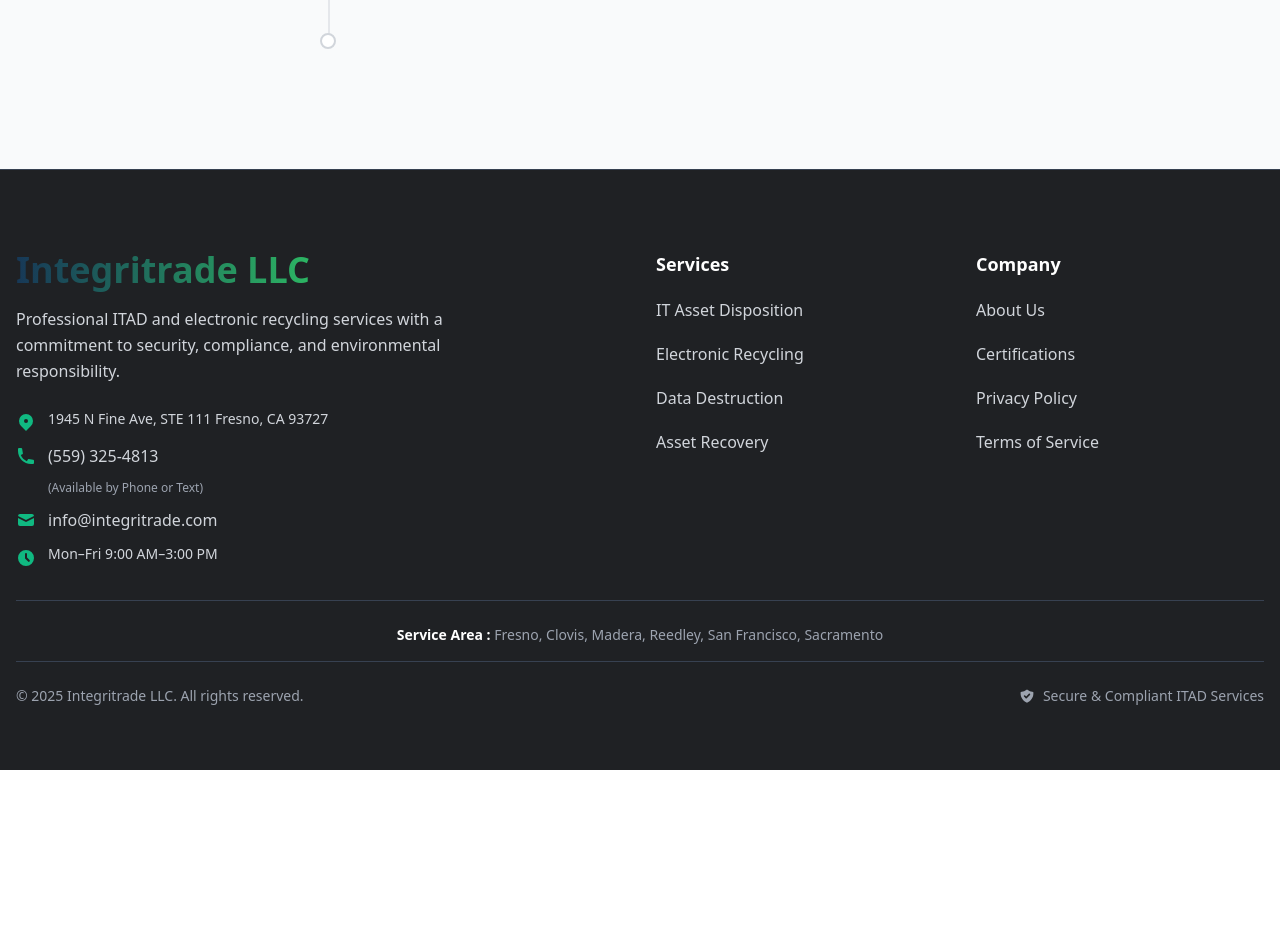
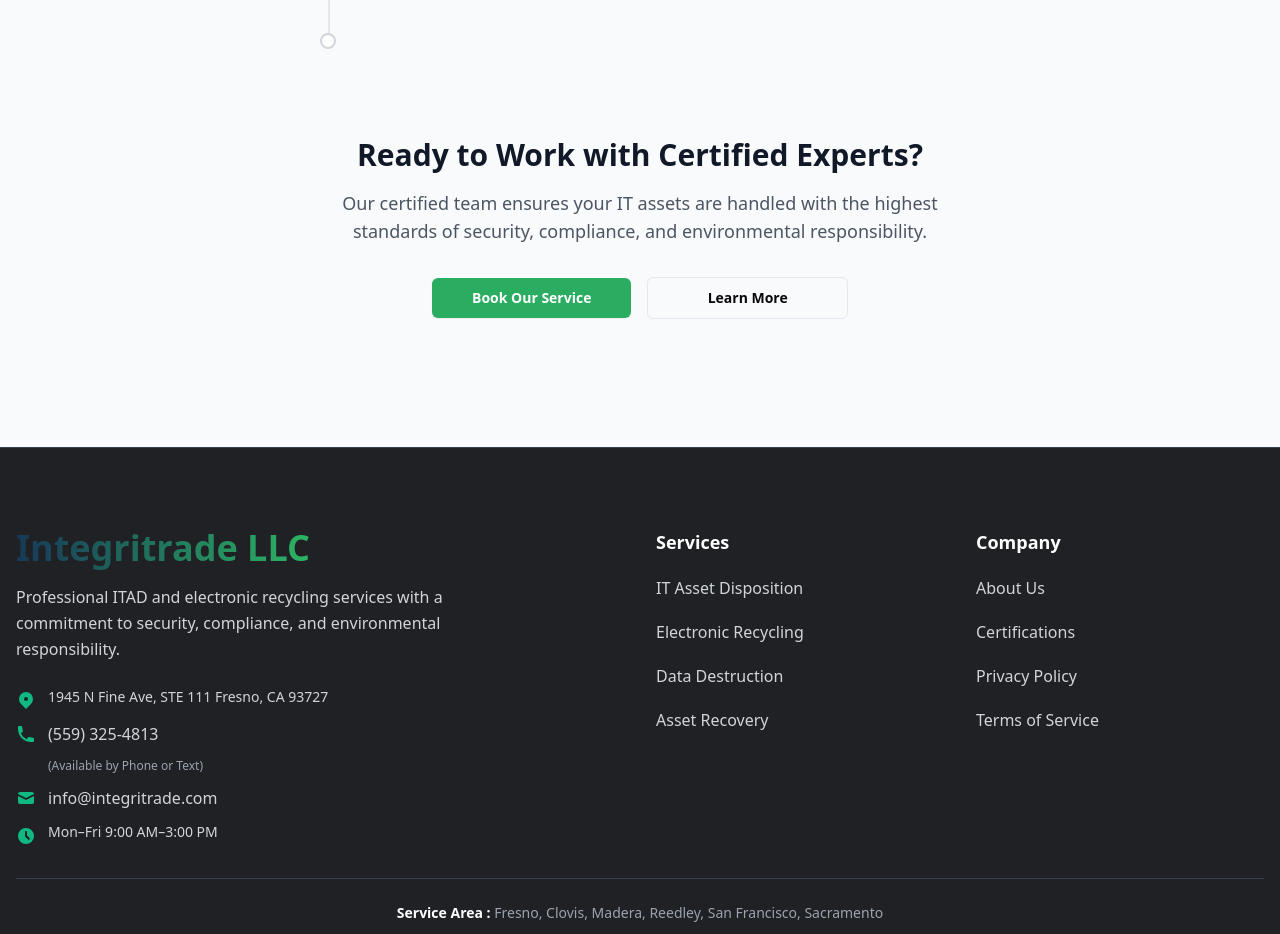
Before and after one commit to SayedAnwar-07/Integritrade_LLC, a Next.js app: page /certifications in a window 1280 px wide. Shown: the part 4320-5254 px from the top of the page. Before the commit the page ends 5090 px from the top, so only its background shows below. Built offline with nearby package versions, Linux system fonts and the light colour scheme.

Commit message:
updtae certificate page

```diff
--- a/app/certifications/page.tsx
+++ b/app/certifications/page.tsx
@@ -2,6 +2,8 @@
 import TimeLine from "@/components/site/TimeLine";
 import type { Metadata } from "next";
 import Script from "next/script";
+import { Button } from "@/components/ui/button";
+import Link from "next/link";
 
 export const metadata: Metadata = {
   title: "Certifications & Compliance • Integritrade LLC",
@@ -85,6 +87,21 @@
         {/* Timeline */}
         <TimeLine />
 
+        <div className="mt-24">
+           <h2 className="text-2xl md:text-3xl font-semibold text-gray-900 mb-4 text-center">
+                Ready to Work with Certified Experts?
+              </h2>
+              <p className="text-lg text-gray-600 max-w-2xl mx-auto text-center">
+                Our certified team ensures your IT assets are handled with the highest standards
+                of security, compliance, and environmental responsibility.
+              </p>
+
+              <div className="mt-8 flex flex-col md:flex-row items-center justify-center gap-4 px-4 max-w-md mx-auto">
+                <Link href="/service-book"  className="w-full text-center rounded-md btn-bg btn-hover-bg px-5 py-2.5 text-sm font-semibold text-white shadow-sm hover:opacity-95">Book Our Service</Link>
+                <Link href="/about" className="w-full text-center rounded-md border px-5 py-2.5 text-sm font-semibold hover:bg-muted/60">Learn More</Link>
+              </div>
+        </div>
+
         {/* JSON-LD Structured Data */}
         <Script type="application/ld+json" id="certifications-jsonld" strategy="afterInteractive">
           {JSON.stringify(schemaData)}
```
